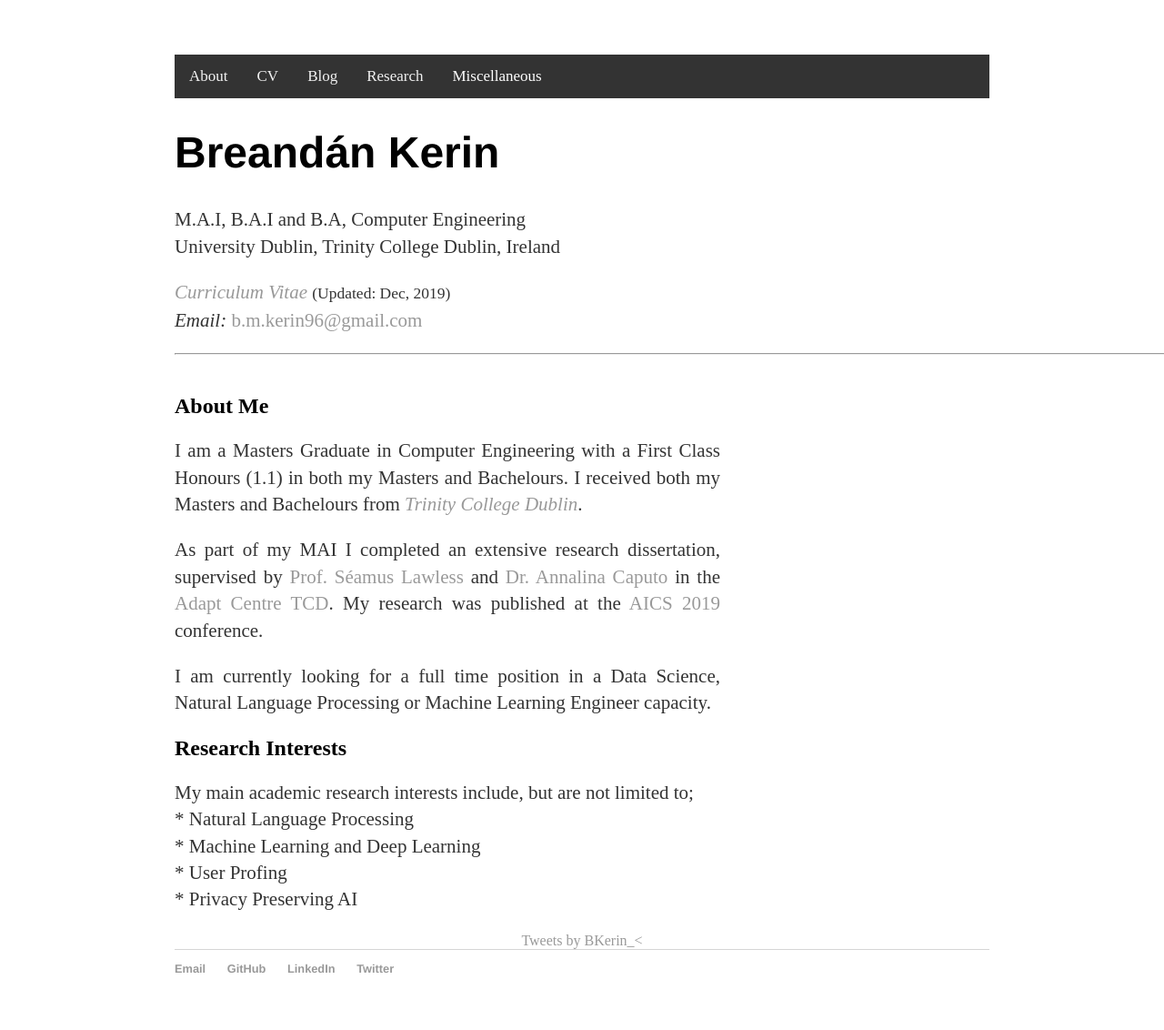
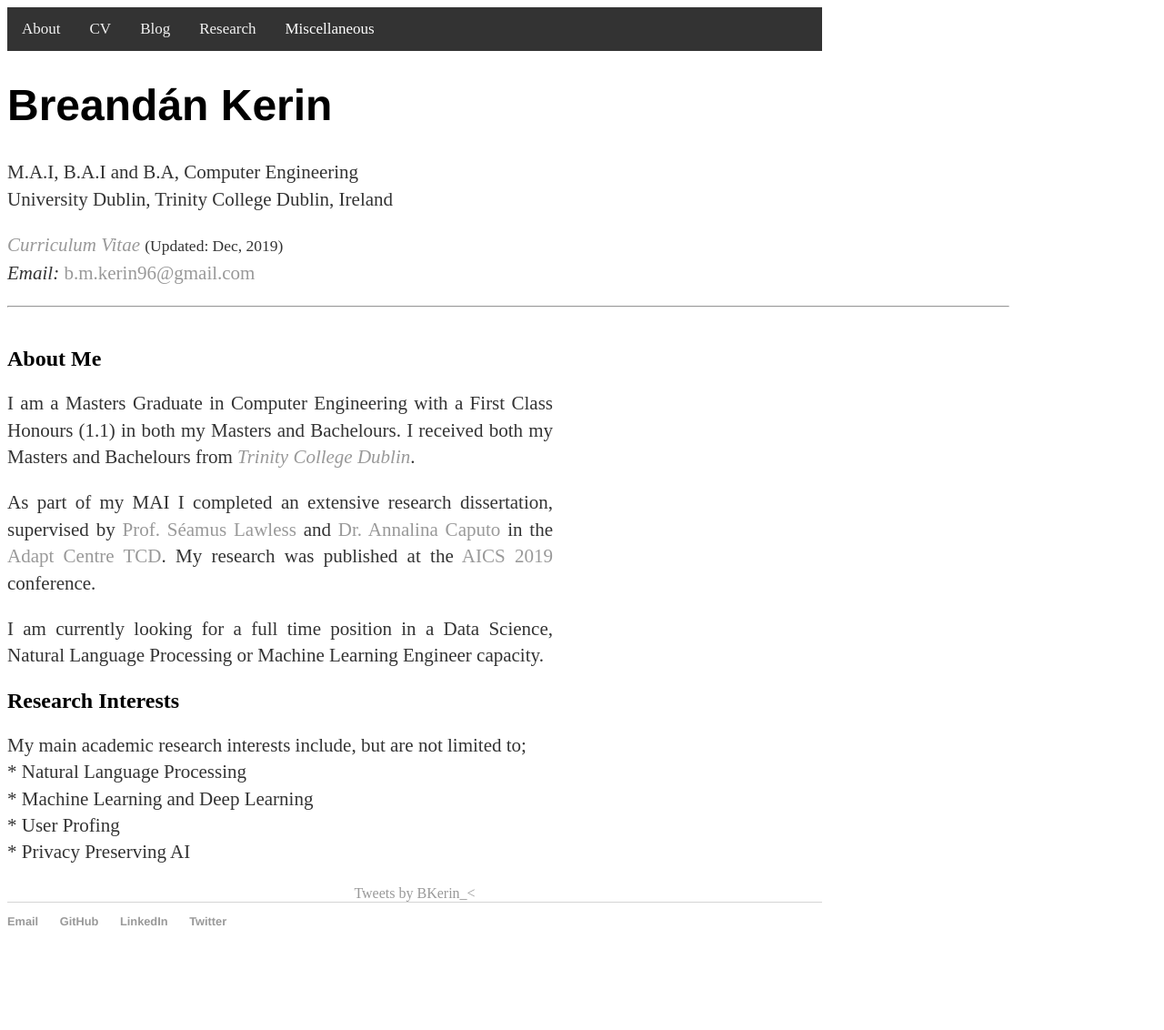
Before and after one commit to kerinb/kerinb.github.io, a Jekyll site: the page built from index.md, in a window 1280 px wide. Shown: the whole page at 91% size. Built offline with Jekyll 4.4.1, drawn with Linux system fonts in a browser that asks for light colours; comment, search, counter and statistics services are not loaded; after the commit the page ends 1032 px from its top, so only the background shows below that.

Commit message:
playing with css

```diff
--- a/css/main.css
+++ b/css/main.css
@@ -1,5 +1,4 @@
 body {
-    margin: 60px auto;
     width: 70%;
 }
 nav ul, footer ul {
```
